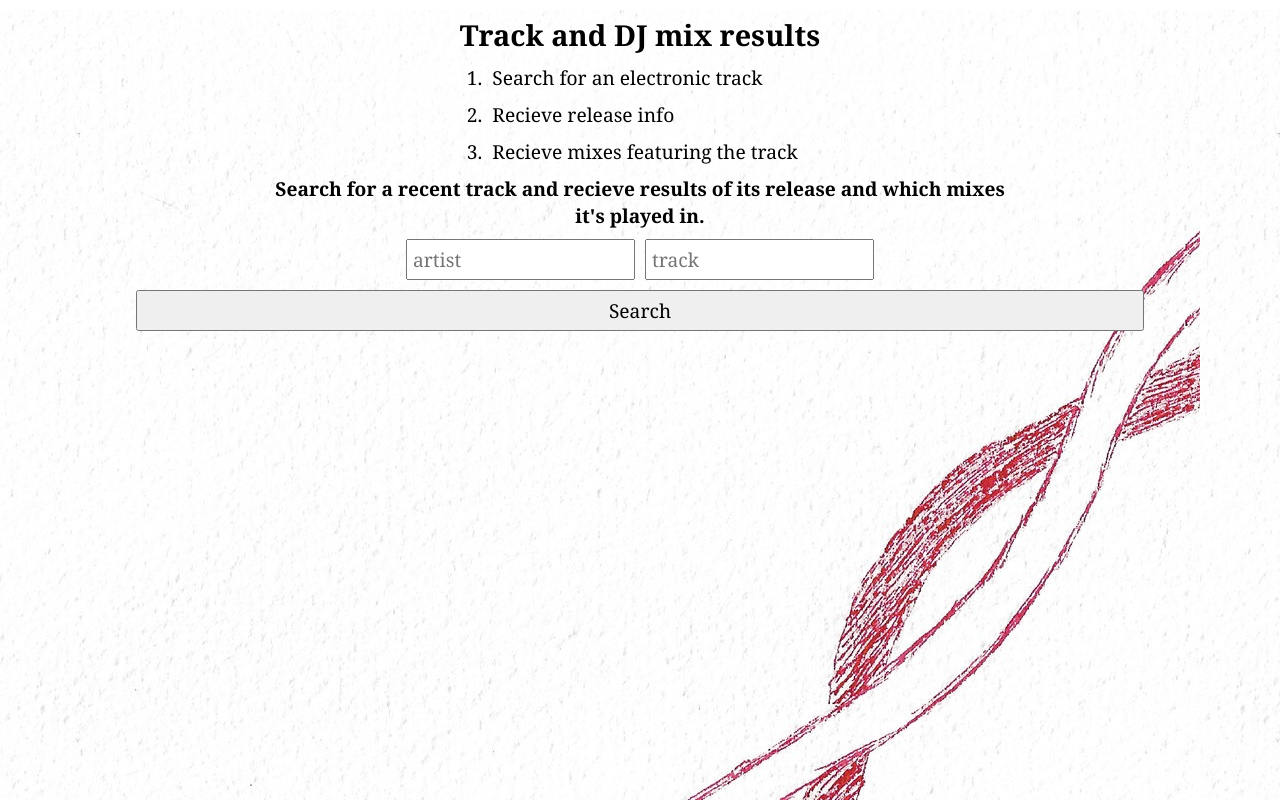
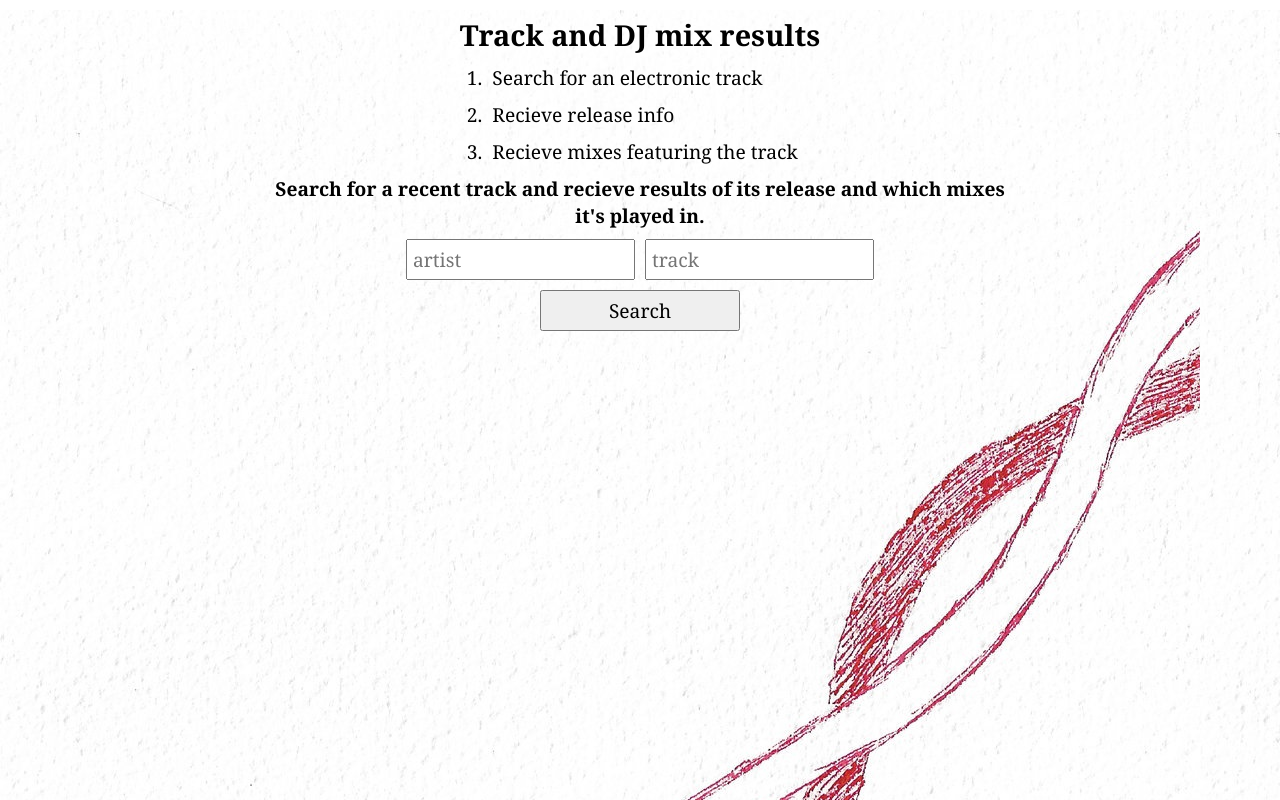
Before and after one commit to edwardhorsey/electronic-track-search-old, a React app: page / in a window 1280 px wide. Shown: the top 800 px of the page. Built offline with nearby package versions, Linux system fonts and the light colour scheme; no server answers.

Commit message:
pipeline

```diff
--- a/src/App.jsx
+++ b/src/App.jsx
@@ -3,7 +3,6 @@ import styles from './App.module.scss';
 import Search from './component/Search';
 import ResultsContainer from './container/ResultsContainer';
 import { urlDiscogs, urlMixesDB, urlYoutube } from './data/api-calls';
-import { mixesDbDataFile, discogsDataFile } from './data/import-data';
 
 class App extends Component {
 
@@ -65,7 +64,7 @@ showResults = () => this.state.discogs ? <ResultsContainer discogs={this.discogs
   render() {
 
     return (
-      <main>
+      <main className={styles.main}>
         <Search handleChange={this.handleChange} searchFunc={this.search} />
         {this.showResults()}
       </main>
--- a/src/App.module.scss
+++ b/src/App.module.scss
@@ -5,7 +5,7 @@
   font-family: Cochin, Georgia, Times, 'Times New Roman', serif;
 }
 
-main {
+.main {
   // display: flex;
   flex-direction: column;
   background-image: url(./data/bgimg23.jpg);
--- a/src/component/Search/Search.module.scss
+++ b/src/component/Search/Search.module.scss
@@ -47,7 +47,7 @@
       &:focus {
         outline: none;
       }
-      @media only screen and (max-width: 500px) {
+      @media only screen and (max-width: 600px) {
         width: 80%;
       }
     }
@@ -58,9 +58,9 @@
       margin: 5px;
       width: 150px;
       @media only screen and (min-width: 600px) {
-        width: 80%;
+        width: 200px;
       }
-      @media only screen and (max-width: 500px) {
+      @media only screen and (max-width: 600px) {
         width: 80%;
       }
       &:hover {
--- a/src/container/SoundcloudContainer/SoundcloudContainer.jsx
+++ b/src/container/SoundcloudContainer/SoundcloudContainer.jsx
@@ -1,7 +1,7 @@
 import React, { Component } from "react";
 import styles from "./SoundcloudContainer.module.scss";
-import { getRequests, uniqueByUrl } from "../../data/api-calls"
-import { scLinks } from "../../data/import-data"
+import { getRequests } from "../../data/api-calls"
+// import { scLinks } from "../../data/import-data"
 import Players from "./Players";
 
 class SoundcloudContainer extends Component {
```
